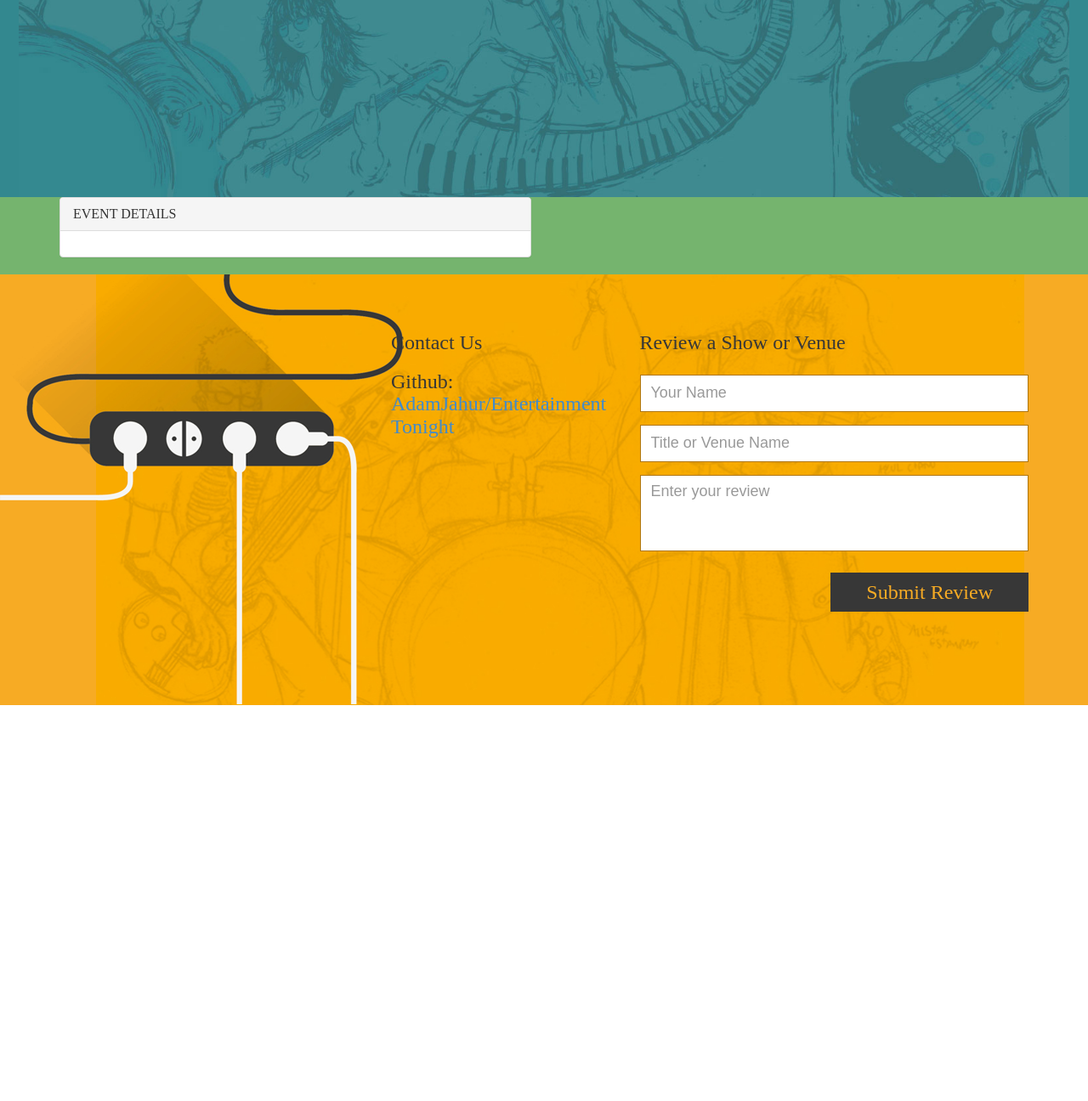
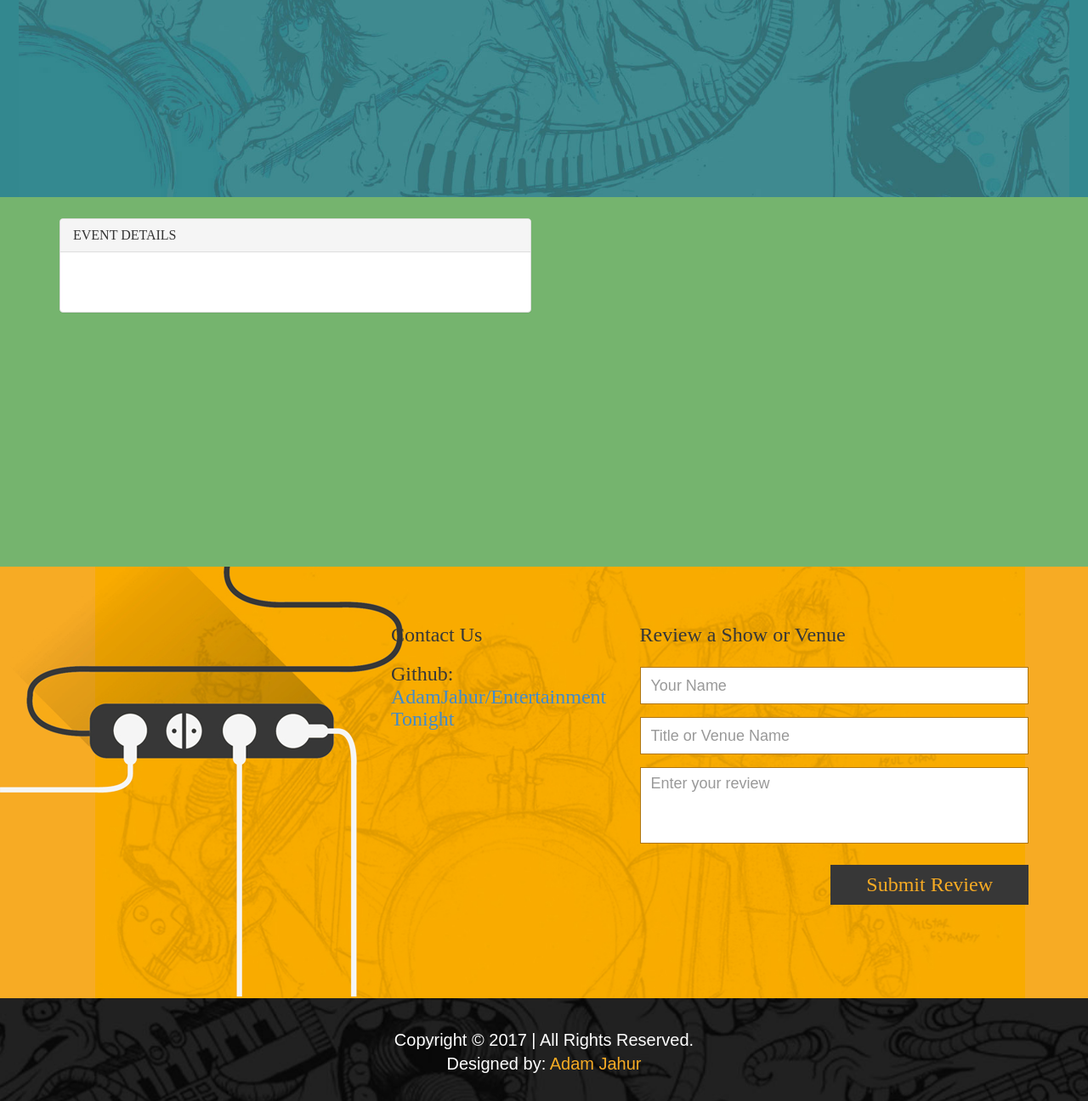
Before and after one commit to AdamJahur/entertainmentTonight, a plain HTML site: page index.html in a window 1280 px wide. Shown: the part 1504-2800 px from the top of the page at 85% size. Before the commit the page ends 2334 px from the top, so only its background shows below. Drawn offline with Linux system fonts and the light colour scheme.

Commit message:
added footer ans css

```diff
--- a/css/main.css
+++ b/css/main.css
@@ -718,3 +718,58 @@ h2 {
   background-color: #212020;
   color: #fff
 }
+
+/*************************
+******Footer CSS****
+**************************/
+
+#footer {
+  background-color: #212121;
+  background-image: url("../images/footer-bg.jpg");
+  background-position: center bottom;
+  background-repeat: no-repeat;
+  background-size: cover;
+  color: #FFFFFF;
+  font-size: 20px;
+  padding: 35px 0;
+}
+
+#footer a {
+  color:#f7ab24
+}
+
+#footer a:hover {
+  color:#1B7B98
+}
+
+/*OUR CSS*/
+
+#map {
+  height: 100%;
+  width: 100%;
+}
+#logo{
+  font-size: 36px;
+  font-family: font-family: 'Lato', sans-serif;
+}
+
+#about{
+  padding:25px;
+}
+
+#details{
+  color:black;
+  padding: 20px;
+}
+
+#player{
+  width: 585px;
+  height:385px;
+  padding:0px 10px 0px 10px;
+
+
+}
+
+tbody tr:hover td {
+    color: yellow;
+}
--- a/index.html
+++ b/index.html
@@ -306,6 +306,15 @@
         </div>
 	</section>
 
+	<footer id="footer">
+        <div class="container">
+            <div class="text-center">
+                <p>Copyright &copy; 2017 |<a></a> All Rights Reserved. <br>
+                Designed by: <a>Adam Jahur</a></p>
+            </div>
+        </div>
+    </footer>
+
 
 <!-- <script src="main.js" type="text/javascript"></script>
  --></body>
```
